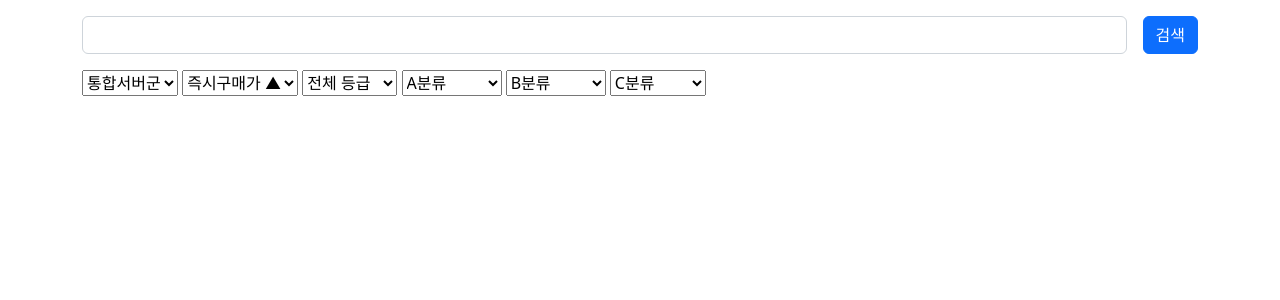
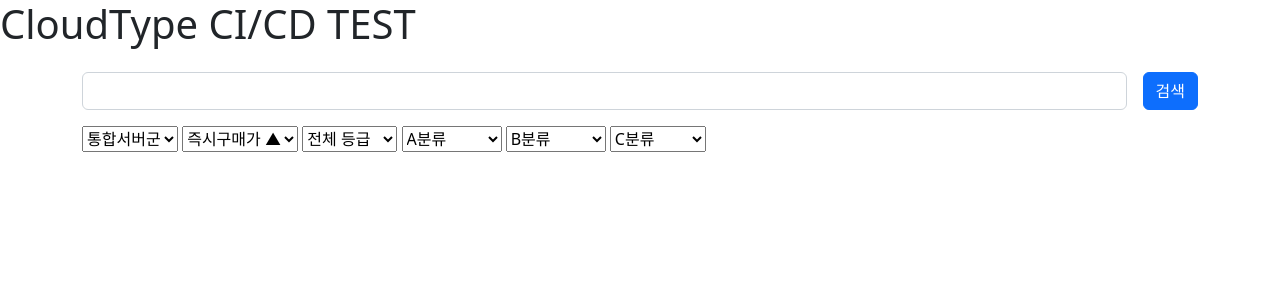
Before and after one commit to Mu-jun/archeage_auction, a Django app: page / in a window 1280 px wide. Shown: the top 300 px of the page. Run offline with Django 4.2, Linux system fonts and the light colour scheme.

Commit message:
cloudtype cicd test

```diff
--- a/templates/index.html
+++ b/templates/index.html
@@ -24,6 +24,7 @@
   </head>
 
   <body>
+    <h1> CloudType CI/CD TEST </h1>
     <!-- main content container-->
     <div class="container">
       <!-- search -->
```
